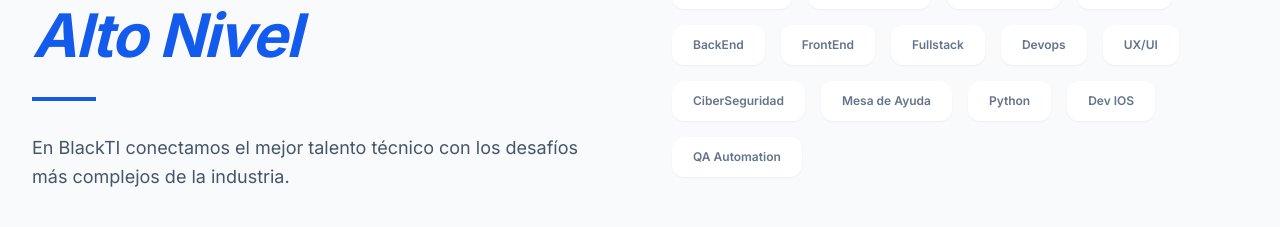
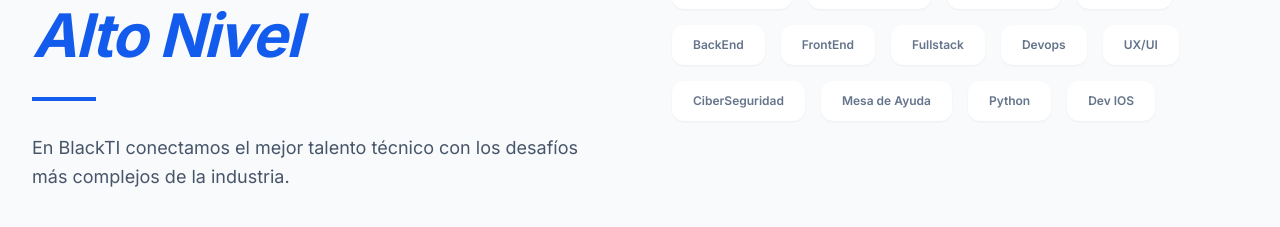
Before and after one commit to asinomas/paginaultima, a React (Vite) app in the folder Pagina_ultima/: page / in a window 1280 px wide. Shown: the part 1022-1249 px from the top of the page. Built offline with nearby package versions, Linux system fonts and the light colour scheme.

Commit message:
Update Services.tsx

```diff
--- a/Pagina_ultima/src/components/Services.tsx
+++ b/Pagina_ultima/src/components/Services.tsx
@@ -4,7 +4,7 @@
 const profiles = [
   "Líder Técnico", "Scrum Master", "Dev Android", "Dev Java",
   "BackEnd", "FrontEnd", "Fullstack", "Devops", "UX/UI",
-  "CiberSeguridad", "Mesa de Ayuda", "Python", "Dev IOS", "QA Automation"
+  "CiberSeguridad", "Mesa de Ayuda", "Python", "Dev IOS"
 ];
 
 const HighLevelConsulting: React.FC = () => {
```
